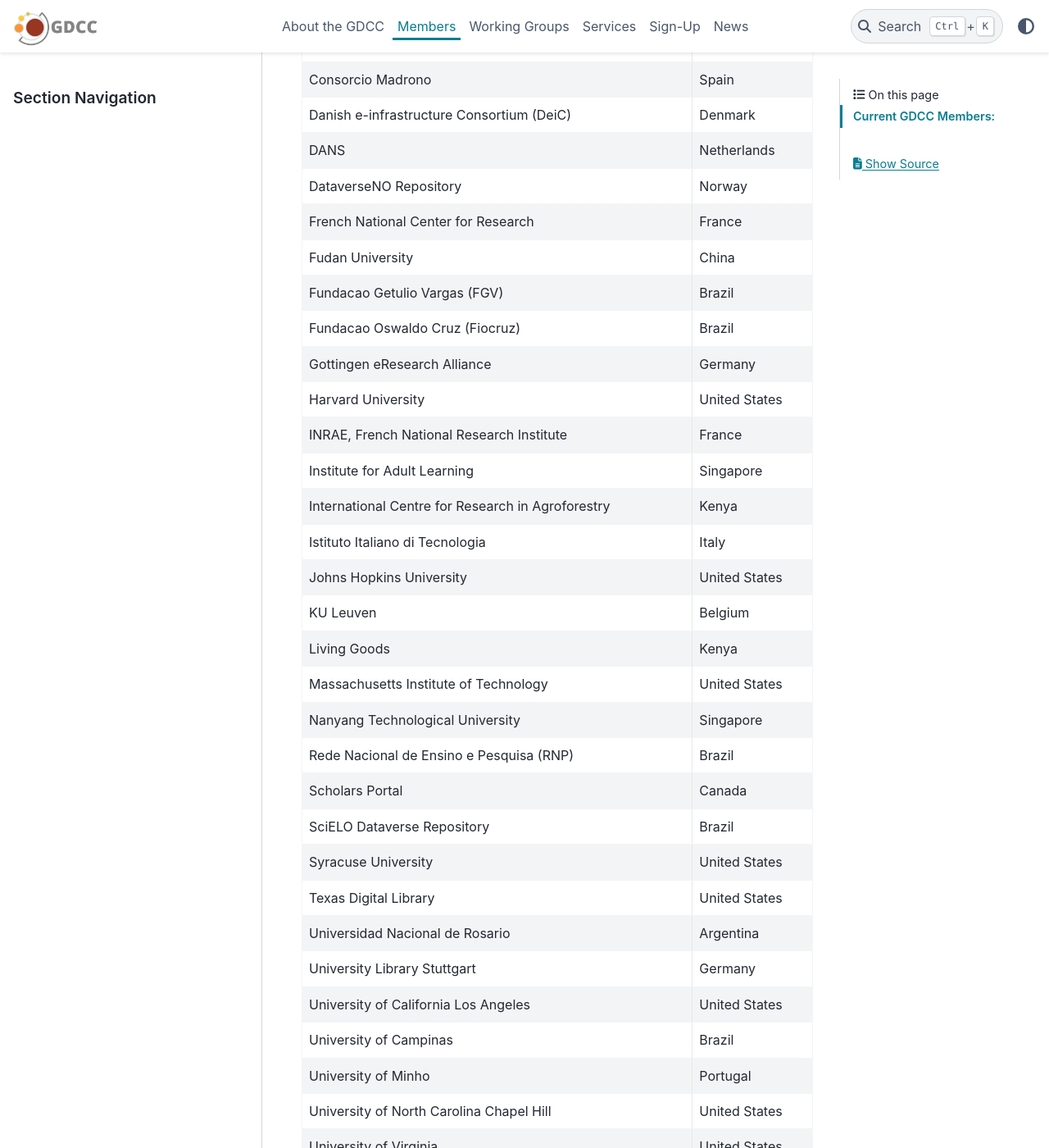
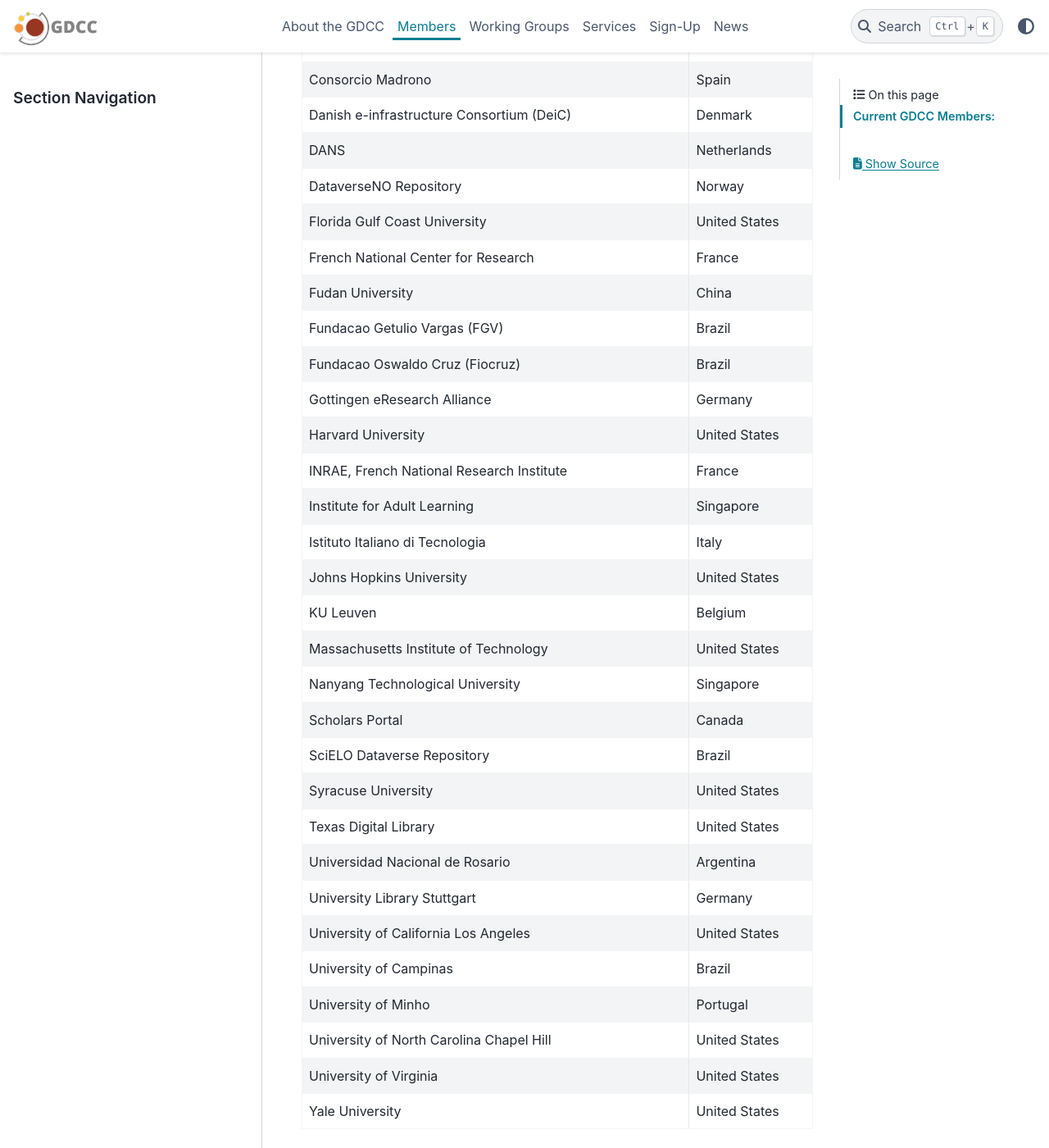
Before and after one commit to gdcc/www.gdcc.io, a Sphinx documentation site: the page built from source/members.md, in a window 1280 px wide and 1400 px high, scrolled down 556 px. Shown: the whole window at 82% size. Built offline with Sphinx 7.4.7 and the PyData theme 0.15.4, drawn with Linux system fonts in a browser that asks for light colours.

Commit message:
Update members.md

```diff
--- a/source/members.md
+++ b/source/members.md
@@ -12,6 +12,7 @@
 | Danish e-infrastructure Consortium (DeiC) | Denmark |
 | DANS | Netherlands |
 | DataverseNO Repository | Norway |
+| Florida Gulf Coast University | United States |
 | French National Center for Research | France |
 | Fudan University | China |
 | Fundacao Getulio Vargas (FGV) | Brazil |
@@ -20,14 +21,11 @@
 | Harvard University | United States |
 | INRAE, French National Research Institute | France |
 | Institute for Adult Learning | Singapore |
-| International Centre for Research in Agroforestry | Kenya |
 | Istituto Italiano di Tecnologia | Italy |
 | Johns Hopkins University | United States |
 | KU Leuven | Belgium |
-| Living Goods | Kenya |
 | Massachusetts Institute of Technology | United States |
 | Nanyang Technological University | Singapore |
-| Rede Nacional de Ensino e Pesquisa (RNP) | Brazil |
 | Scholars Portal | Canada |
 | SciELO Dataverse Repository | Brazil |
 | Syracuse University | United States |
@@ -39,3 +37,4 @@
 | University of Minho | Portugal |
 | University of North Carolina Chapel Hill | United States |
 | University of Virginia | United States |
+| Yale University | United States |
```
